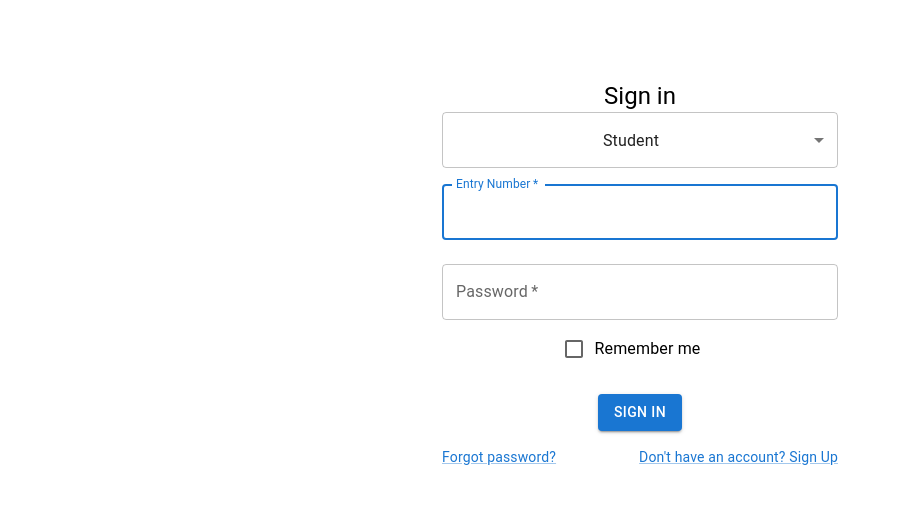
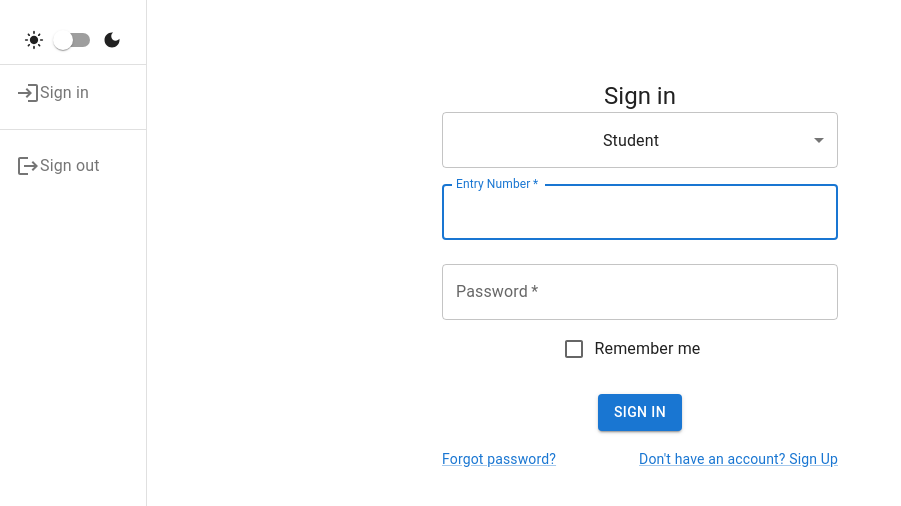
Before and after one commit to Kevin-379/COL732-frontend, a React (Create React App) app: page / in a window 1280 px wide. Shown: the top 506 px of the page, without its empty margins (0-901 px from the left). Built offline with nearby package versions, Linux system fonts and the light colour scheme.

Commit message:
Added Navbar

```diff
--- a/src/App.tsx
+++ b/src/App.tsx
@@ -1,37 +1,81 @@
-import { Box, CssBaseline, Switch, ThemeProvider } from "@mui/material";
-import { DarkMode, LightMode } from "@mui/icons-material";
+import {
+  Box,
+  CssBaseline,
+  Divider,
+  Drawer,
+  List,
+  ListItemButton,
+  ListItemIcon,
+  Switch,
+  ThemeProvider,
+  Toolbar,
+} from "@mui/material";
+import { DarkMode, LightMode, Login, Logout } from "@mui/icons-material";
 import { useState } from "react";
 import { lightTheme, darkTheme } from "./theme";
-import React from 'react';
-import ReactDOM from 'react-dom/client';
 import { SignIn } from './pages/SignIn';
 import { SignUp } from './pages/SignUp';
-import  Admin from './pages/Admin';
-import {BrowserRouter, Route, Routes} from 'react-router-dom'
-import Dash_board from './pages/dashboard';
+import Admin from './pages/Admin';
+import { BrowserRouter, Link, Route, Routes } from 'react-router-dom'
+import Dashboard from './pages/dashboard';
 import AssignmentPage from "./pages/AssignmentPage";
-import AssignmentList from "./pages/coursePage";
 import CoursePage from "./pages/coursePage";
 import CreateAsmt from "./pages/createAsmt";
 import ViewMembers from "./pages/viewMembers";
 
 function App() {
-  const [darkMode, setDarkMode] = useState(true);
-  const theme = (darkMode ? darkTheme: lightTheme);
+  const [darkMode, setDarkMode] = useState(false);
+  const theme = (darkMode ? darkTheme : lightTheme);
 
   return (
-    <BrowserRouter>
-      <Routes>
-        <Route path='/' element={<SignIn/>}/>
-        <Route path='/SignUp' element={<SignUp/>}/>
-        <Route path='/Admin' element={<Admin/>}/>
-        <Route path='/AssignmentPage' element={<AssignmentPage/>}/>
-        <Route path='/Dash_board' element={<Dash_board/>}/>
-        <Route path='/CoursePage' element={<CoursePage/>}/>
-        <Route path='/CreateAsmt' element={<CreateAsmt/>}/>
-        <Route path='/viewMembers' element={<ViewMembers/>}/>
-      </Routes>
-    </BrowserRouter>
+    <ThemeProvider theme={theme}>
+      <CssBaseline />
+
+      <BrowserRouter>
+      <Drawer variant="permanent">
+        <Toolbar
+          sx={{
+            display: 'flex',
+            alignItems: 'center',
+            justifyContent: 'center',
+          }}
+        >
+          <Box textAlign={"center"} alignItems={"center"} display="flex" justifyContent={"center"} sx={{ mt: 2 }}>
+            <LightMode fontSize={"small"} />
+            <Switch onChange={(e) => setDarkMode(e.target.checked)}></Switch>
+            <DarkMode fontSize={"small"} />
+          </Box>
+        </Toolbar>
+        <Divider />
+        <List component="nav">
+          <ListItemButton component={Link} to="/">
+            <ListItemIcon>
+              <Login></Login>
+              Sign in
+            </ListItemIcon>
+          </ListItemButton>
+          <Divider sx={{ my: 2 }} />
+          <ListItemButton component={Link} to="/signout">
+            <ListItemIcon>
+              <Logout></Logout>
+              Sign out
+            </ListItemIcon>
+          </ListItemButton>
+        </List>
+      </Drawer>
+
+        <Routes>
+          <Route path='/' element={<SignIn />} />
+          <Route path='/SignUp' element={<SignUp />} />
+          <Route path='/Admin' element={<Admin />} />
+          <Route path='/AssignmentPage' element={<AssignmentPage />} />
+          <Route path='/Dashboard' element={<Dashboard />} />
+          <Route path='/CoursePage' element={<CoursePage />} />
+          <Route path='/CreateAsmt' element={<CreateAsmt />} />
+          <Route path='/viewMembers' element={<ViewMembers />} />
+        </Routes>
+      </BrowserRouter>
+    </ThemeProvider>
   );
 }
 
@@ -45,5 +89,4 @@ export default App;
         <DarkMode fontSize={"small"} />
       </Box>
       <SignIn />
-    </ThemeProvider>
     */
--- a/src/pages/dashboard.tsx
+++ b/src/pages/dashboard.tsx
@@ -8,7 +8,7 @@ type courseData = {
     course_id:string
 }
 //TODO - the addCourse must reflect the change at the button click
-function Dash_board(){
+function Dashboard(){
     let location = useLocation();
     const entry_no=location.state.entry_no;
     const role=location.state.role;
@@ -107,4 +107,4 @@ function Dash_board(){
 
 }
 
-export default Dash_board;
+export default Dashboard;
```
